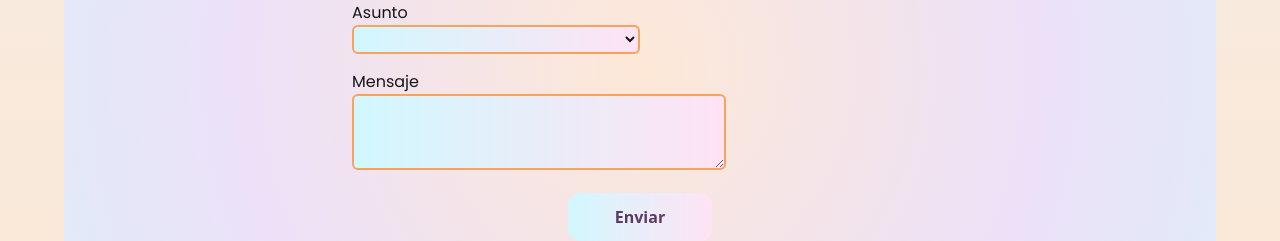
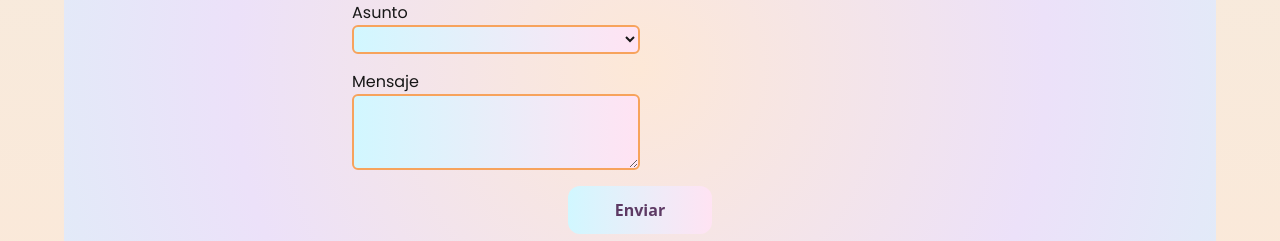
Before and after one commit to MarielDtt/mi-portfolio, a Next.js app: page /home in a window 1280 px wide. Shown: the part 2692-2933 px from the top of the page. Built offline with nearby package versions, Linux system fonts and the light colour scheme.

Commit message:
modifico formulario

```diff
--- a/src/components/form/index.tsx
+++ b/src/components/form/index.tsx
@@ -26,9 +26,9 @@ function Form() {
                         </select>
                     </label>
                 </div>
-                <div className="flex mt-4 w-1/2 text-base">
-                    <label className="font-poppins-custom text-base"> Mensaje
-                        <textarea  rows={3} className="bg-gradient-to-r from-[#d1f7ff] to-[#ffe3f3] border-2 border-[#f7a35c] rounded-md w-full text-base leading-normal pl-2"></textarea>
+                <div className="flex flex-col mt-4 w-1/2 text-base">
+                    <label className="flex flex-col font-poppins-custom text-base"> Mensaje
+                        <textarea  rows={3} className="bg-gradient-to-r from-[#d1f7ff] to-[#ffe3f3] border-2 border-[#f7a35c] rounded-md w-1/2 text-base leading-normal pl-2"></textarea>
                     </label>
                 </div>
                 <ButtonRounded text="Enviar" className="mt-4" />
```
